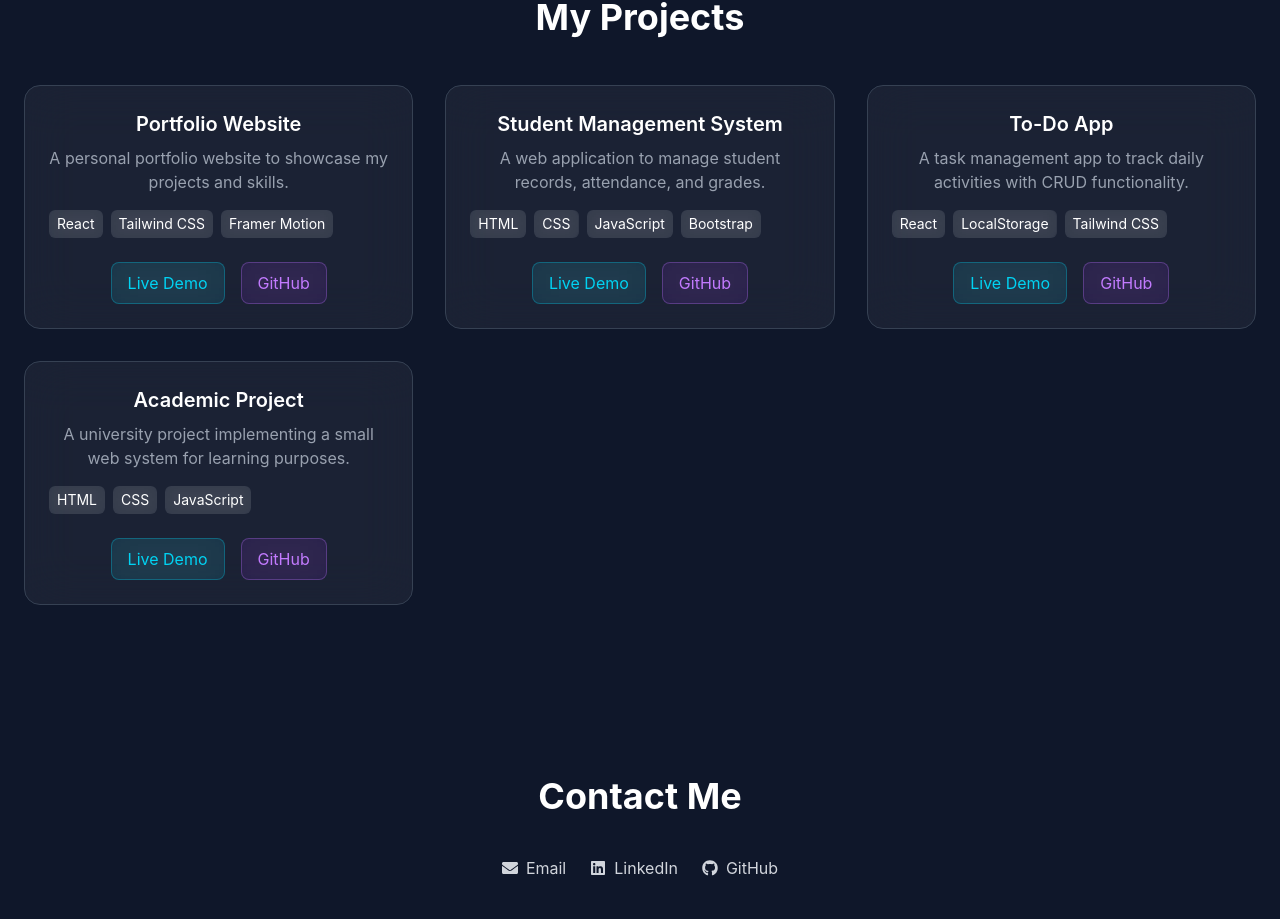
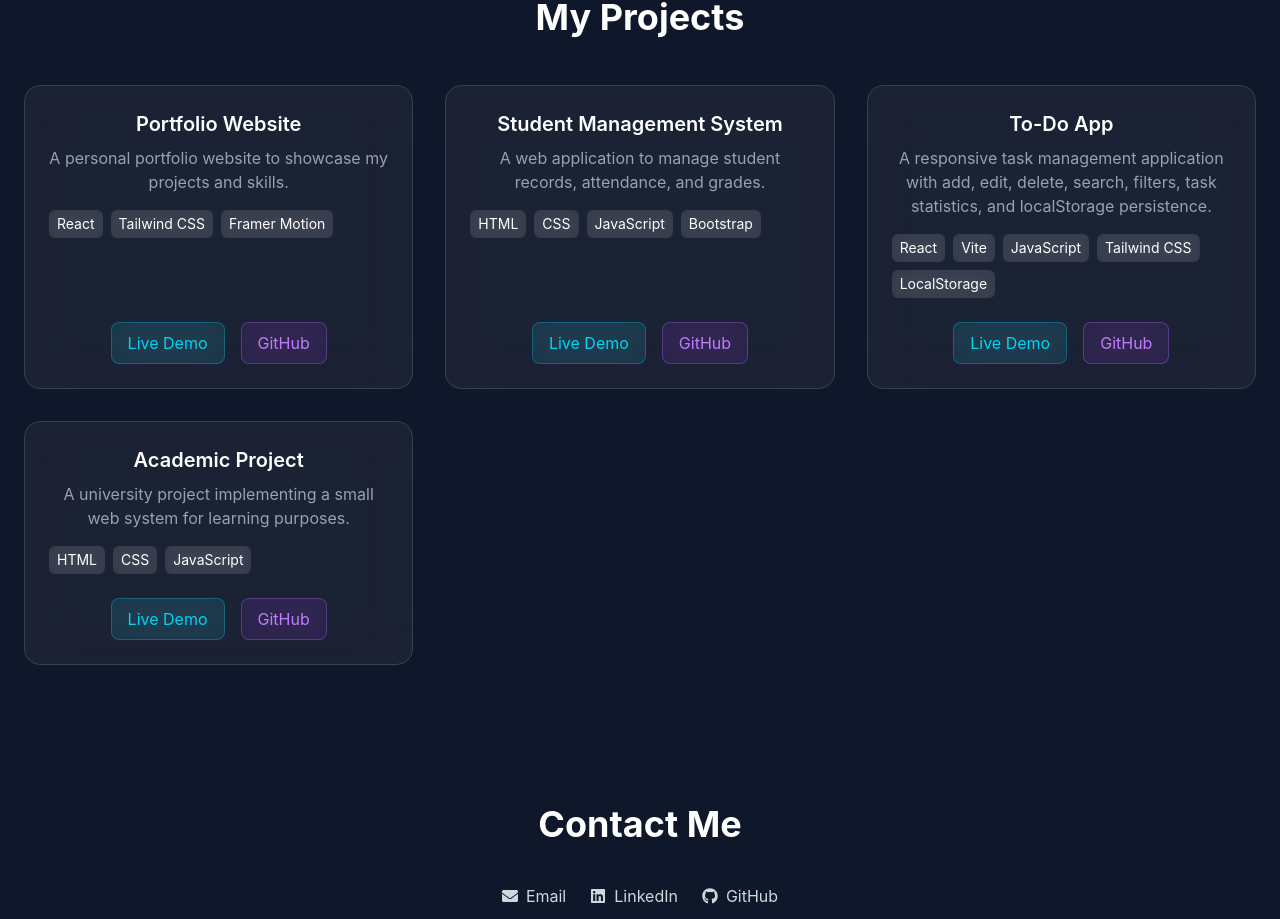
Before and after one commit to codewithnabiha37/my-portfolio, a React (Vite) app: page / in a window 1280 px wide. Shown: the part 2483-3402 px from the top of the page. Built offline with nearby package versions, Linux system fonts and the light colour scheme.

Commit message:
Add Todo App to portfolio projects

```diff
--- a/src/data/Projects.js
+++ b/src/data/Projects.js
@@ -18,10 +18,10 @@ export const projects = [
 {
 title: "To-Do App",
 description:
-      "A task management app to track daily activities with CRUD functionality.",
-    techStack: ["React", "LocalStorage", "Tailwind CSS"],
-    liveDemo: "#",
-    github: "#",
+"A responsive task management application with add, edit, delete, search, filters, task statistics, and localStorage persistence.",
+techStack: ["React", "Vite", "JavaScript", "Tailwind CSS", "LocalStorage"],
+liveDemo: "https://todo-app-two-pink-87.vercel.app/",
+github: "https://github.com/codewithnabiha37/todo-app",
 },
 {
 title: "Academic Project",
```
Lines whose indentation alone changed are shown as unchanged.
